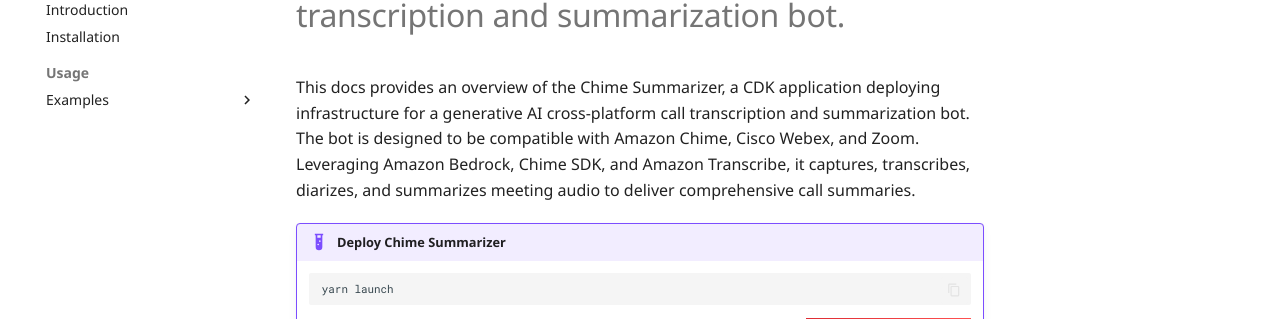
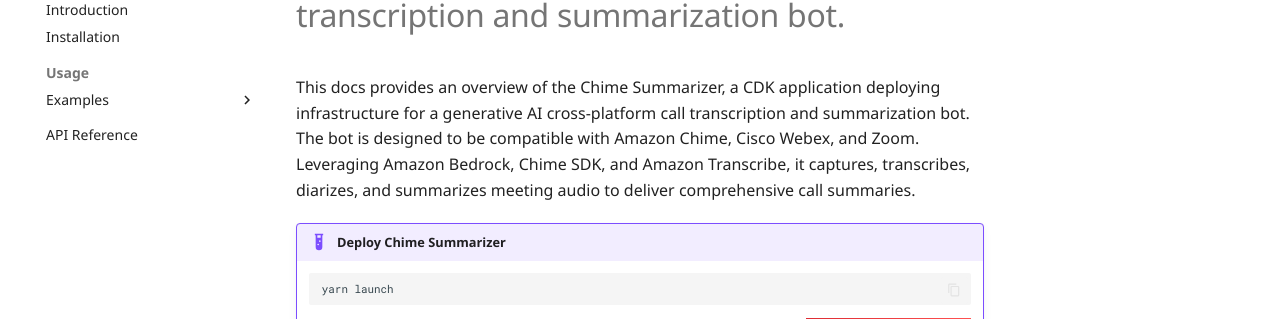
Before and after one commit to aws-samples/amazon-chime-sdk-meeting-summarizer, an MkDocs documentation site: the page built from docs/index.md, in a window 1280 px wide. Shown: the part 146-465 px from the top of the page. Built offline with MkDocs 1.6.1 and Material for MkDocs 9.7.7, drawn with Linux system fonts in a browser that asks for light colours; some web fonts are replaced; a script that is not in the unit is left out; comment, search, counter and statistics services are not loaded.

Commit message:
adding the api reference

```diff
--- a/mkdocs.yml
+++ b/mkdocs.yml
@@ -88,3 +88,4 @@
   - Usage:
       - Examples:
           - Scheduling: usage/scheduling-calls.md
+  - API Reference: "api"
```
